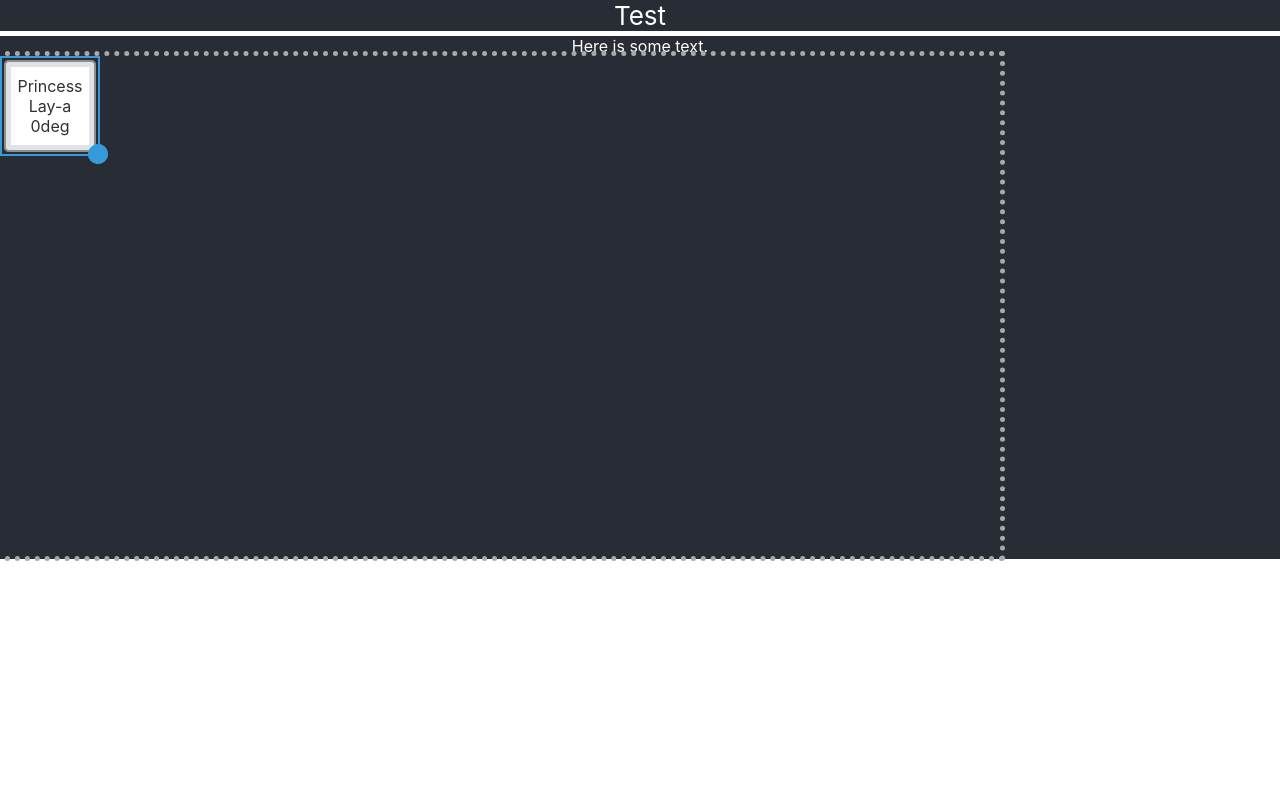
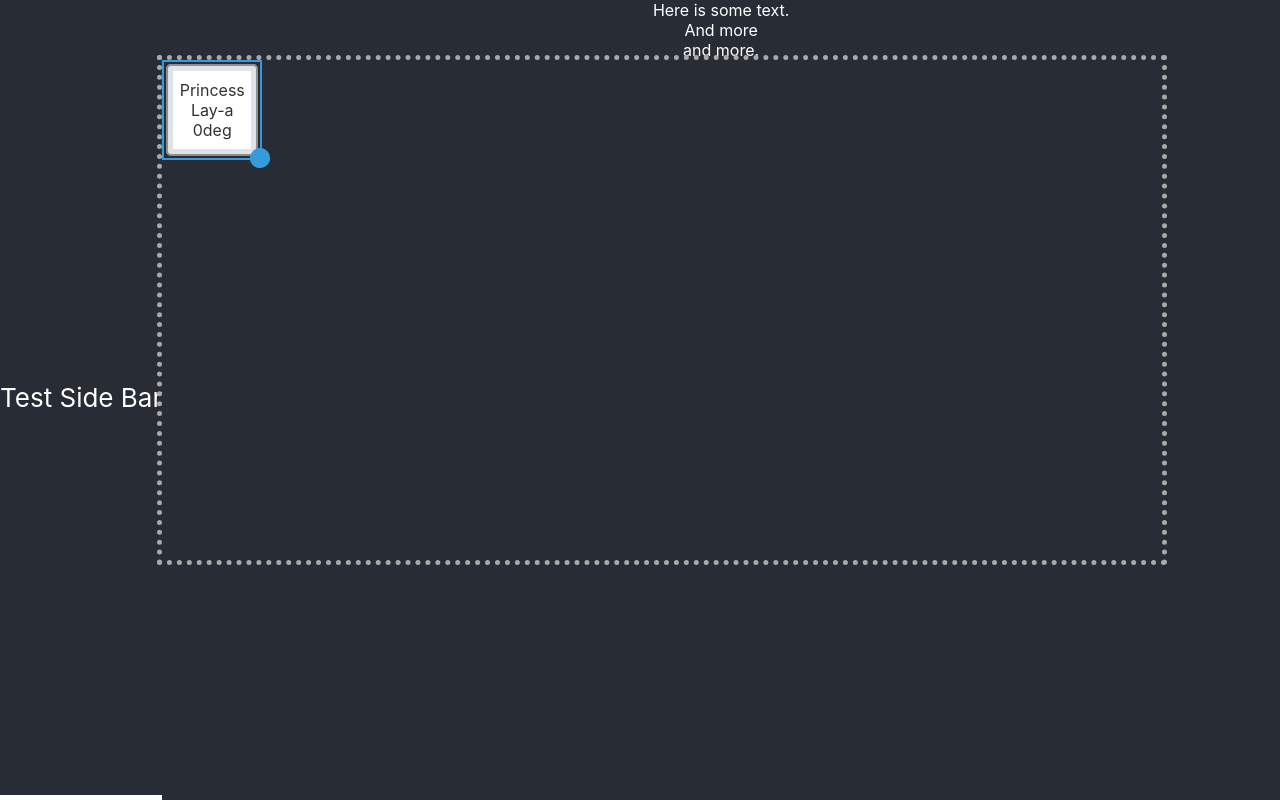
Before and after one commit to EricHech/CloverCanvasSandbox, a React (Create React App) app: page / in a window 1280 px wide. Built offline with nearby package versions, Linux system fonts and the light colour scheme.

Commit message:
finshed dragging constraints (but not resizing)

```diff
--- a/src/App.css
+++ b/src/App.css
@@ -1,6 +1,6 @@
 .App {
   display: flex;
-  flex-direction: column;
+  flex-direction: row;
   text-align: center;
   height: 100%;
 }
@@ -23,7 +23,7 @@
   background-color: #282c34;
   color: white;
   padding-bottom: 3px;
-  /* flex: 1; */
+  flex: 1;
 }
 
 canvas {
--- a/src/App.tsx
+++ b/src/App.tsx
@@ -6,7 +6,7 @@ class App extends Component {
   render() {
     return (
       <div className="App">
-        <header className="App-header">Test</header>
+        <header className="App-header">Test Side Bar</header>
         <Container />
       </div>
     );
--- a/src/components/dom/Box.tsx
+++ b/src/components/dom/Box.tsx
@@ -88,19 +88,17 @@ class Box extends React.Component<TProps, TState> {
 
     const { clientX, clientY } = e;
 
+    // TODO: Make this work again
     // The threshold for the rotation to stop if the table is moved
     // Rotate it if it's just nudged a little
     if (Math.abs(this.prevX - clientX) > ROTATION_THRESHOLD || Math.abs(this.prevY - clientY) > ROTATION_THRESHOLD) {
       this.shouldRotate = false;
     }
 
+    // Calculate the mouse position change from the first click
     const canvasPos = this.props.canvasRef.current!.getBoundingClientRect();
-
-    // Calculate the mouse position change from the first click
     this.finalX = clientX - this.initialMouseX + this.initialTableX - canvasPos.left;
     this.finalY = clientY - this.initialMouseY + this.initialTableY - canvasPos.top;
-
-    // Save the position of the element
 
     // Reposition the element
     const canvasRect = this.props.canvasRef.current!.getBoundingClientRect() as DOMRect;
@@ -109,51 +107,31 @@ class Box extends React.Component<TProps, TState> {
     let top = this.finalY + 'px';
     let left = this.finalX + 'px';
 
-    if (this.finalX < canvasRect.width - tableRect.width + canvasRect.left && this.finalX > 0) {
-      console.log(tableRect.left)
+    // Table pos, and keep sliding when out of bounds
+    if (this.finalX < canvasRect.width - tableRect.width && this.finalX > 0) {
       this.element.current!.style.left = left;
     }
-
-    if (this.finalY < canvasRect.height - tableRect.height + canvasRect.left && this.finalY > 0) {
+    if (this.finalY < canvasRect.height - tableRect.height && this.finalY > 0) {
       this.element.current!.style.top = top;
     }
-    if (this.finalX < canvasRect.width - tableRect.width + canvasRect.left && this.finalY < canvasRect.height - tableRect.height + canvasRect.left && this.finalX > 0 && this.finalY > 0) {
-      console.log('3')
+    if (this.finalX < canvasRect.width - tableRect.width && this.finalY < canvasRect.height - tableRect.height && this.finalX > 0 && this.finalY > 0) {
       this.element.current!.style.top = top;
       this.element.current!.style.left = left;
     }
 
+    // Mouse pos, sets table to edge if mouse escapes
     if (clientX >= canvasRect.width + canvasRect.left) {
-      console.log(clientX)
-      this.element.current!.style.left = canvasRect.width - tableRect.width + canvasRect.left + 'px';
+      this.element.current!.style.left = canvasRect.width - tableRect.width + 'px';
     }
     if (clientY >= canvasRect.height + canvasRect.top) {
-      this.element.current!.style.top = canvasRect.height - tableRect.height + canvasRect.left + 'px';
+      this.element.current!.style.top = canvasRect.height - tableRect.height + 'px';
     }
     if (clientX <= 0) {
-      console.log(clientX)
       this.element.current!.style.left = '0px';
     }
     if (clientY <= 0) {
       this.element.current!.style.top = '0px';
     }
-
-    // if (this.finalY < canvasRect.height - tableRect.height + canvasRect.left) {
-    //   this.element.current!.style.top = '0px';
-    // }
-
-    // if (clientX < 0 + tableRect.width) {
-    //   this.element.current!.style.left = '0px';
-    // }
-
-    // console.log(this.finalY)
-    // if (this.finalX > 0) {
-    //   this.element.current!.style.left = left;
-    // }
-    // if (this.finalY > 0) {
-    //   this.element.current!.style.top = top;
-    // }
-
   };
 
   mouseUp = (e: MouseEvent) => {
--- a/src/components/dom/CanvasElements.tsx
+++ b/src/components/dom/CanvasElements.tsx
@@ -50,7 +50,9 @@ class CanvasElements extends React.Component<TProps, TState> {
     const test = toDisplay;
     return (
       <div className="App-body">
-        Here is some text.
+        Here is some text.<br/>
+        And more<br/>
+        and more.
         <div ref={this.canvasRef} className='custom-canvas'>
           {test.map((each: any, i: number, arr: any[]) => (
             <Box key={each.name} canvasRef={this.canvasRef} box={each} highestIdx={arr.length} reorder={this.reorder} />
```
